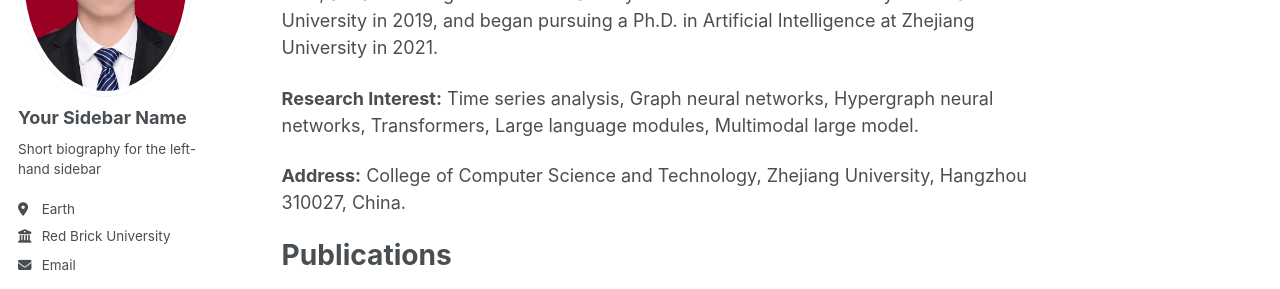
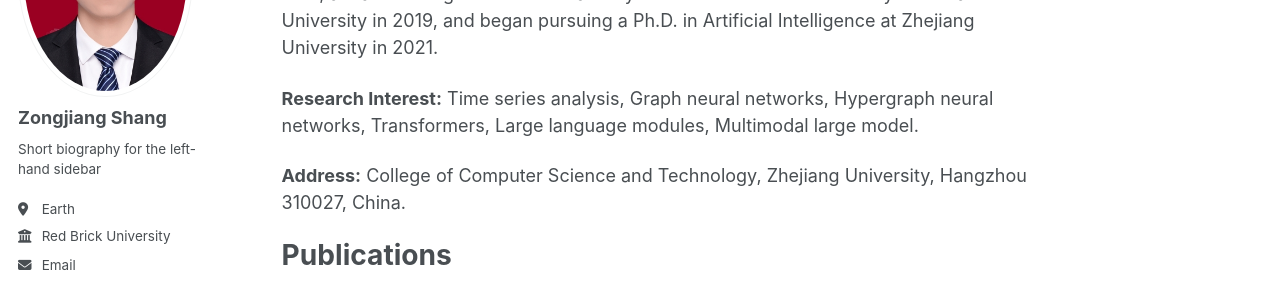
Before and after one commit to shangzongjiang/shangzongjiang.github.io, a Jekyll site: the page built from _pages/about.md, in a window 1280 px wide. Shown: the part 249-538 px from the top of the page. Built offline with Jekyll 4.4.1, drawn with Linux system fonts in a browser that asks for light colours; some web fonts are replaced; some of the changed lines change nothing that is shown.

Commit message:
Update _config.yml

```diff
--- a/_config.yml
+++ b/_config.yml
@@ -23,7 +23,7 @@
 author:
   # Biographic information
   avatar           : "szj.jpg"
-  name             : "Your Sidebar Name"
+  name             : "Zongjiang Shang"
   pronouns         : # example: "she/her"
   bio              : "Short biography for the left-hand sidebar"
   location         : "Earth"
@@ -33,9 +33,9 @@
 
   # Academic websites
   arxiv            : # URL - Update with the correct link to your profile
-  googlescholar    : "https://scholar.google.com/citations?user=PS_CX0AAAAAJ"
+  googlescholar    : "https://scholar.google.com/citations?user=YUhXLEoAAAAJ&hl=zh-CN"
   impactstory      : # URL
-  orcid            : "http://orcid.org/yourorcidurl"
+  orcid            : "https://orcid.org/0009-0001-8938-7437"
   semantic         : # URL
   pubmed           : "https://www.ncbi.nlm.nih.gov/pubmed/?term=john+snow"
   researchgate     : # URL
```
